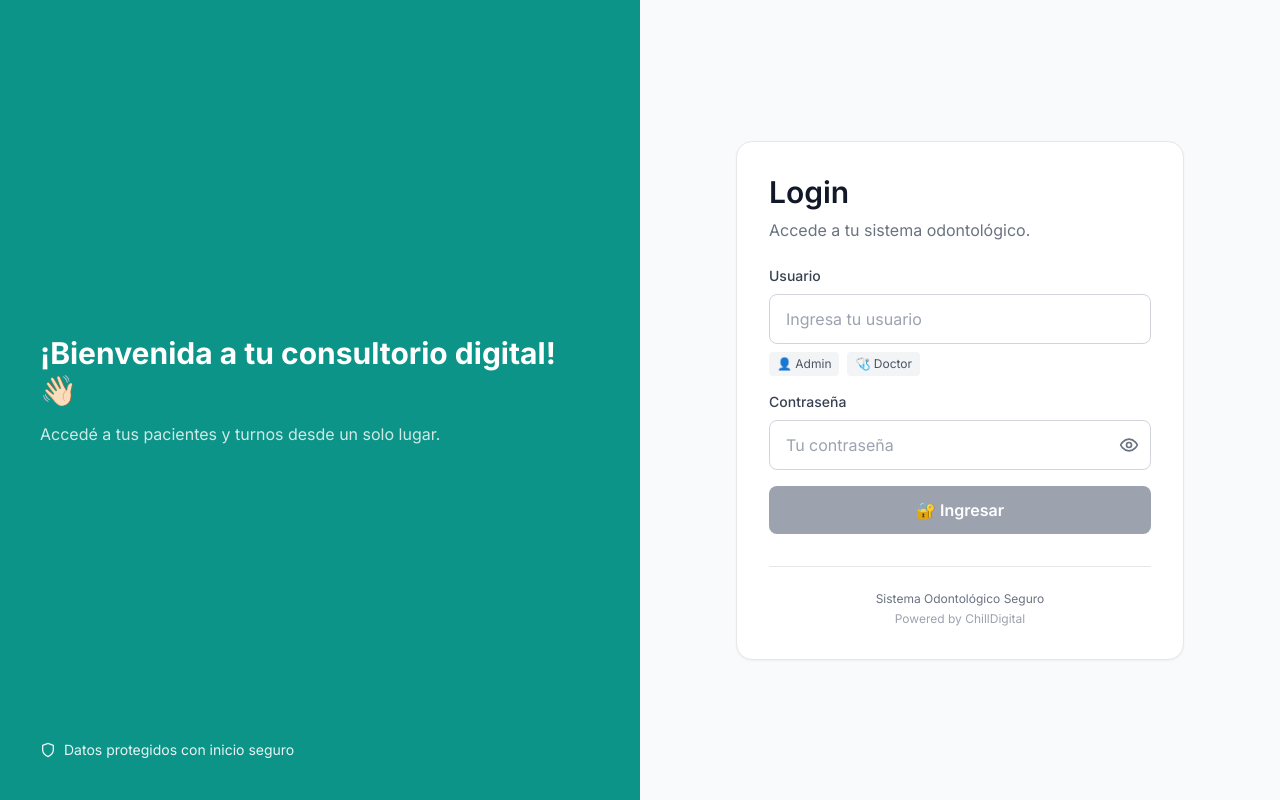
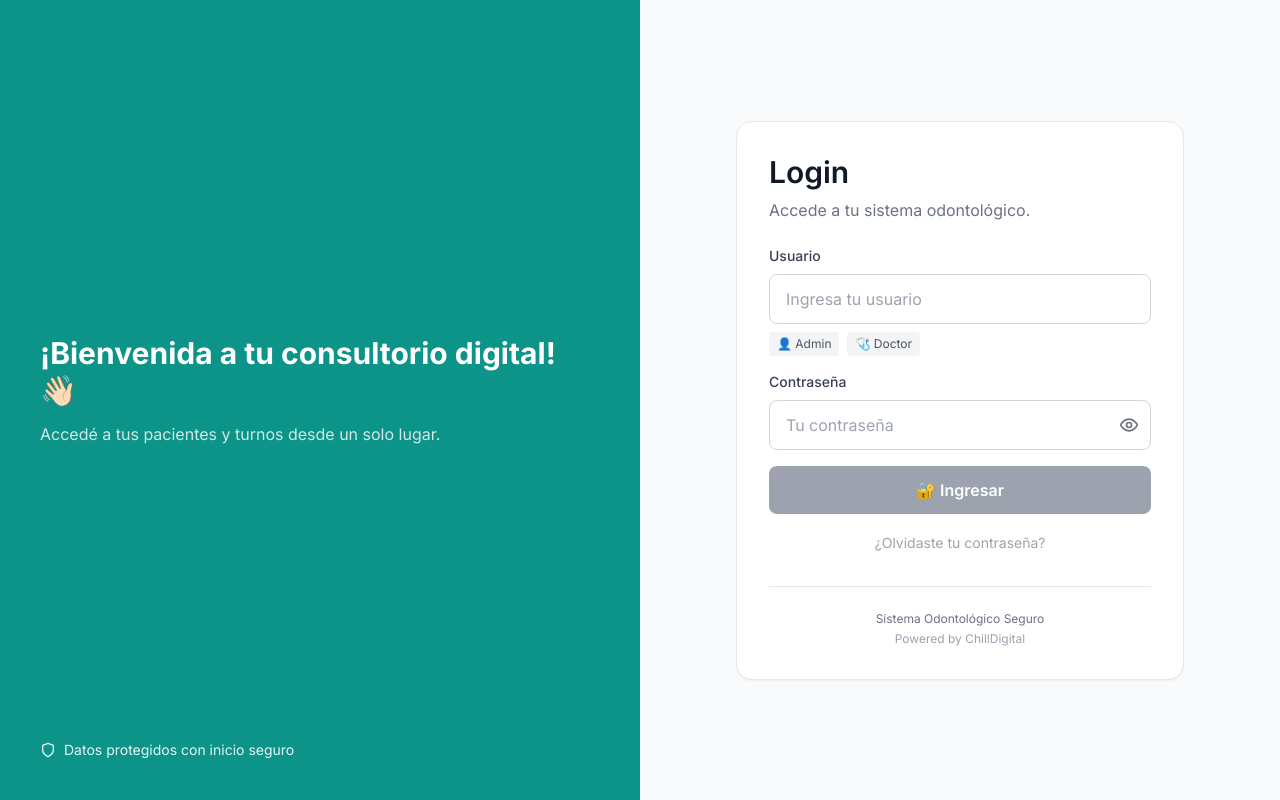
Before and after one commit to chilldigital/odonto-react, a React (Create React App) app: page / in a window 1280 px wide. Built offline with nearby package versions, Linux system fonts and the light colour scheme.

Commit message:
Boton cambiar contraseña Login

```diff
--- a/src/components/LoginView.jsx
+++ b/src/components/LoginView.jsx
@@ -230,6 +230,16 @@ export default function LoginView({ onSuccess }) {
                   '🔐 Ingresar'
                 )}
               </button>
+
+              <div className="text-center mt-4">
+                <button
+                  type="button"
+                  className="text-sm text-gray-400 hover:underline hover:text-teal-700 transition-colors"
+                  onClick={() => alert("Funcionalidad en desarrollo")}
+                >
+                  ¿Olvidaste tu contraseña?
+                </button>
+              </div>
             </form>
 
             {/* Footer info */}
```
